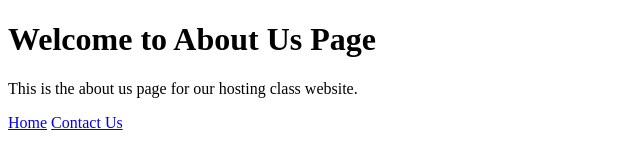
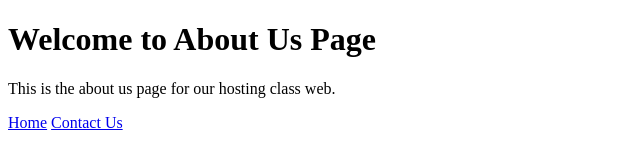
Before and after one commit to auracool365/hosting_introduction, a plain HTML site: page pages/about.html in a window 1280 px wide. Shown: the full height of the page, 0-640 px from the left. Drawn offline with Linux system fonts and the light colour scheme.

Commit message:
changed website spelling to web

```diff
--- a/pages/about.html
+++ b/pages/about.html
@@ -8,7 +8,7 @@
 <body>
     <h1>Welcome to About Us Page</h1>
 
-    <p>This is the about us page for our hosting class website.</p>
+    <p>This is the about us page for our hosting class web.</p>
 
     <nav>
         <a href="../index.html">Home</a>
```
